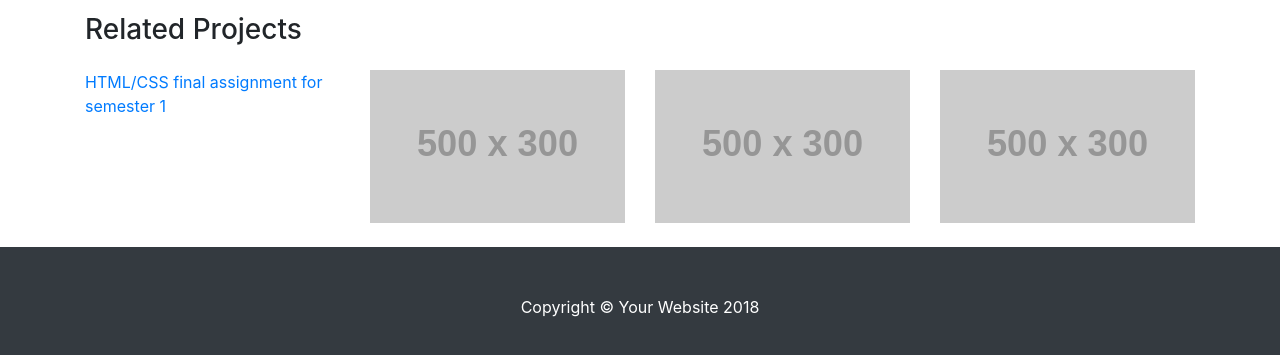
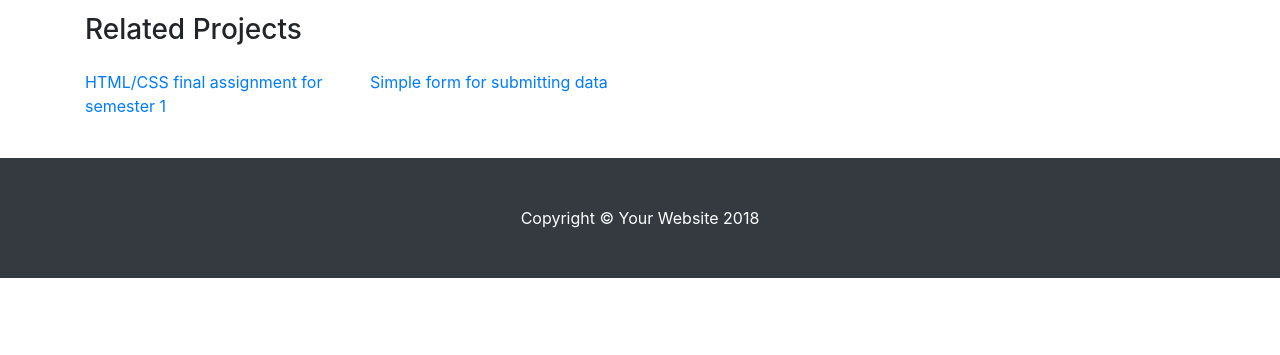
Before and after one commit to HHeyz/HHeyz.github.io, a website: page index.html in a window 1280 px wide. Shown: the part 711-1066 px from the top of the page. After the commit the page ends 989 px from the top, so only its background shows below. Drawn offline with Linux system fonts and the light colour scheme; placeholder pictures from the web are drawn by us.

Commit message:
Update index.html

```diff
--- a/index.html
+++ b/index.html
@@ -92,20 +92,8 @@
         </div>
 
         <div class="col-md-3 col-sm-6 mb-4">
-          <a href="#">
-            <img class="img-fluid" src="http://placehold.it/500x300" alt="">
-          </a>
-        </div>
-
-        <div class="col-md-3 col-sm-6 mb-4">
-          <a href="#">
-            <img class="img-fluid" src="http://placehold.it/500x300" alt="">
-          </a>
-        </div>
-
-        <div class="col-md-3 col-sm-6 mb-4">
-          <a href="#">
-            <img class="img-fluid" src="http://placehold.it/500x300" alt="">
+          <a href="Dynamic Assignment 2.html">
+            <p>Simple form for submitting data</p>
           </a>
         </div>
 
```
